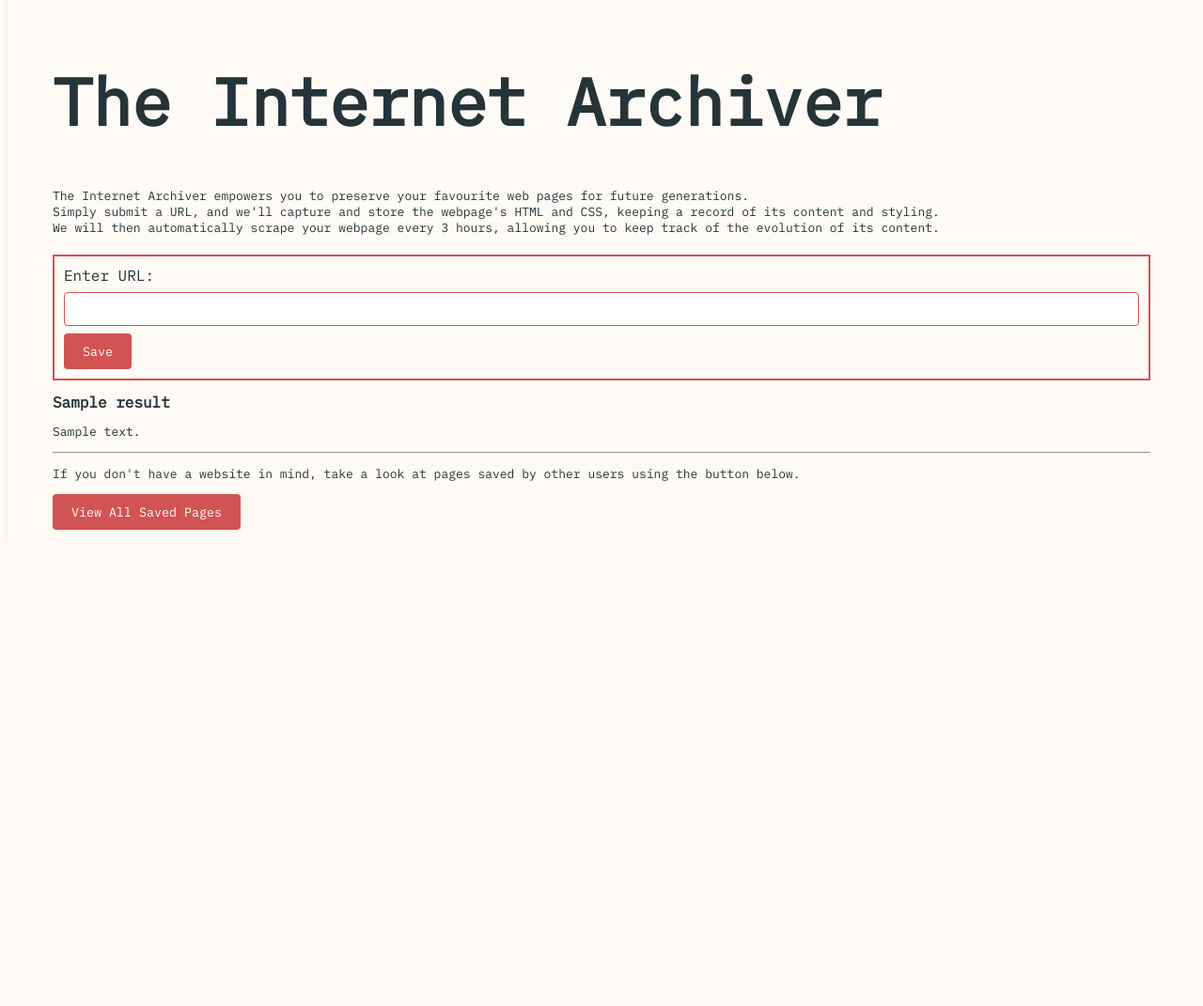
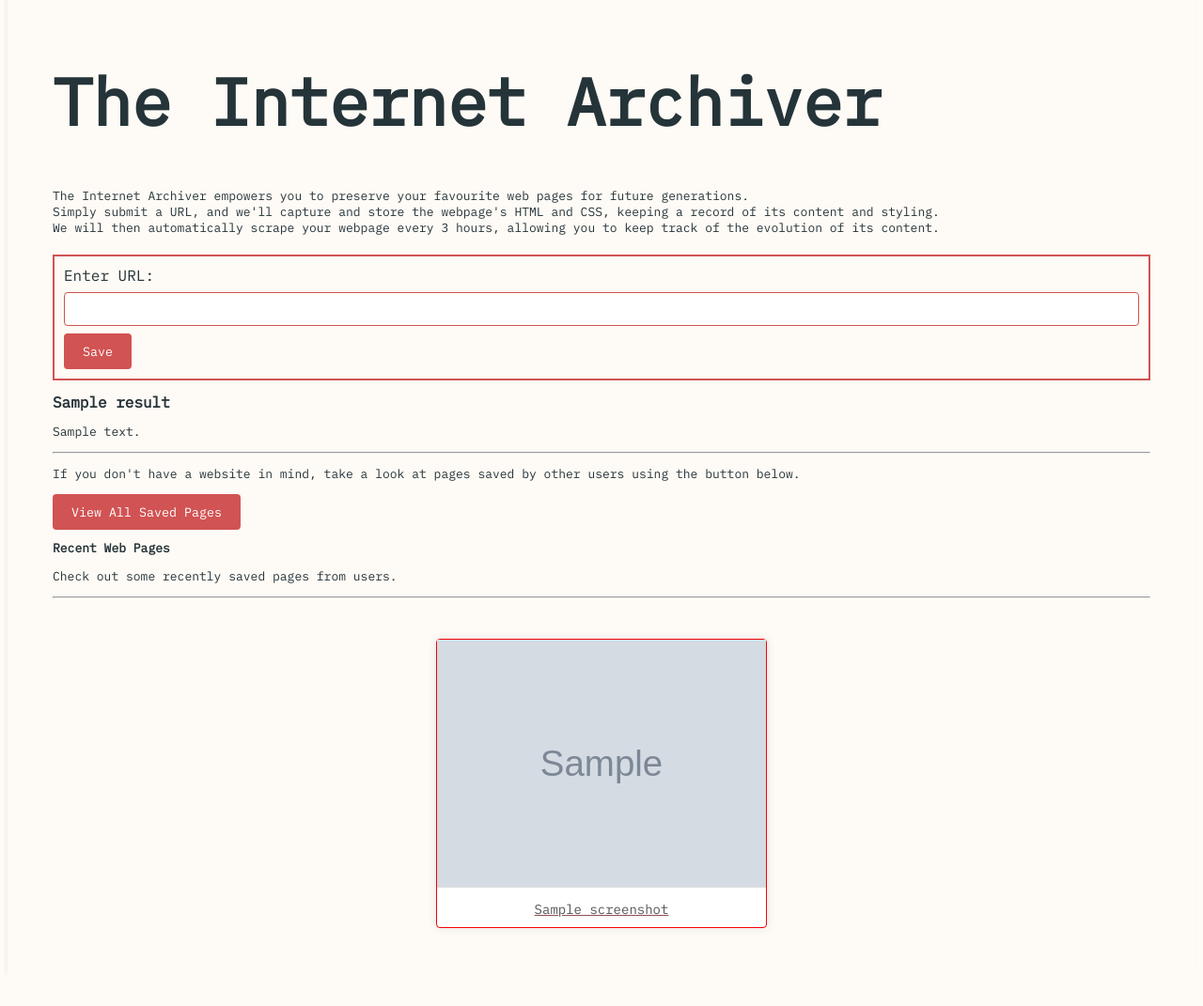
Before and after one commit to BenBeard115/internet-archiver, a Flask app: template api/templates/index.html in a window 1280 px wide. Shown: the part 33-1104 px from the top of the page at 94% size. Before the commit the page ends 597 px from the top, so only its background shows below. Run offline with Flask 3, Linux system fonts and the light colour scheme; the template is opened without the code that fills it: most values are stand-ins (such as "Sample title", 1, 10 or a date in 2020); grey boxes marked "Sample" are stand-in pictures; some web fonts are replaced.

Commit message:
Added screenshot to homepage

```diff
--- a/api/app.py
+++ b/api/app.py
@@ -38,7 +38,8 @@ from download_from_s3 import (
     filter_keys_by_website,
     get_recent_object_keys,
     format_object_key_titles,
-    get_object_from_s3
+    get_object_from_s3,
+    download_data_file
 )
 
 from chat_gpt_utils import (
@@ -48,6 +49,7 @@ from chat_gpt_utils import (
 DISPLAY_SIZE = (800, 600)
 IMAGE_FILE_FORMAT = '.png'
 HTML_FILE_FORMAT = '.html'
+NUM_OF_SITES_HOMEPAGE = 12
 
 
 load_dotenv()
@@ -158,16 +160,37 @@ def index():
     status = request.args.get('status')
     gpt_summary = request.args.get('summary')
 
+    s3_client = get_s3_client(environ)
+
+    recent_scrapes = get_recent_object_keys(
+        s3_client, environ['S3_BUCKET'], NUM_OF_SITES_HOMEPAGE)
+
+    local_img_files = []
+    screenshot_labels = []
+    for scrape in recent_scrapes:
+
+        local_filename = download_data_file(
+            s3_client, environ['S3_BUCKET'], scrape, 'static')
+
+        local_img_files.append(local_filename)
+        screenshot_labels.append(scrape.split(
+            '/')[0] + '/' + scrape.split('/')[1])
+
+    screenshots = zip(local_img_files, screenshot_labels)
+
     if status == 'success':
         print(gpt_summary)
         return render_template('index.html',
                                result='Save successful!',
                                gpt_summary=gpt_summary,
+                               screenshots=screenshots
                                )
     elif status == 'failure':
-        return render_template('index.html', result='Sorry, that webpage is not currently supported.')
+        return render_template('index.html',
+                               result='Sorry, that webpage is not currently supported.',
+                               screenshots=screenshots)
     else:
-        return render_template('index.html')
+        return render_template('index.html', screenshots=screenshots)
 
 
 # Redirect to saved template page... with details
--- a/api/download_from_s3.py
+++ b/api/download_from_s3.py
@@ -46,14 +46,14 @@ def filter_keys_by_website(keys: list[str], domain: str = None) -> list[str]:
 def get_recent_object_keys(s3_client: client, bucket: str, num_files: int = 10) -> list[str]:
     """Returns a list of the 'num_files' most recent object keys uploaded to S3."""
 
-
     contents = s3_client.list_objects(Bucket=bucket)['Contents']
 
-    sorted_contents = sorted(contents, key=lambda x: x['LastModified'], reverse=True)
+    sorted_contents = sorted(
+        contents, key=lambda x: x['LastModified'], reverse=True)
 
     recent_keys = [
-        o['Key'] for o in sorted_contents[:num_files] if '.html' in o["Key"]
-    ]
+        o['Key'] for o in sorted_contents if '.png' in o["Key"]
+    ][:num_files]
 
     return recent_keys
 
@@ -61,15 +61,13 @@ def get_recent_object_keys(s3_client: client, bucket: str, num_files: int = 10)
 def format_object_key_titles(keys: list[str]) -> list[str]:
     """Formats the keys as standardised titles to be listed on the website."""
 
-    formatted_keys = [key.split('-')[0].replace("  ", " ").replace('/',' - ') for key in keys]
+    formatted_keys = [
+        key.split('-')[0].replace("  ", " ").replace('/', ' - ') for key in keys]
     return set(formatted_keys)
 
 
 def download_data_file(s3_client: client, bucket: str, key: str, folder_name: str) -> str:
     """Downloads the files with relevant keys to a folder name of choice."""
-
-    if not path.exists(folder_name):
-        mkdir(folder_name)
 
     new_filename = key.replace('/', '-')
 
@@ -77,13 +75,12 @@ def download_data_file(s3_client: client, bucket: str, key: str, folder_name: st
     s3_client.download_file(bucket, key, f"{folder_name}/{new_filename}")
     return new_filename
 
+
 def get_object_from_s3(s3_client: client, bucket: str, filename: str) -> str:
     """Accesses the html content directly from the s3 bucket and return it as a string."""
     response = s3_client.get_object(Bucket=bucket, Key=filename)
     html = response['Body'].read().decode('utf-8')
     return html
-
-
 
 
 if __name__ == "__main__":
@@ -100,4 +97,5 @@ if __name__ == "__main__":
 
     # download_data_files(s3_client, BUCKET, ikea_html, 'data')
 
-    get_object_from_s3(s3_client, BUCKET, "www.rocketleague.com/Rocket League     Rocket League  - Official Site/2024-01-05T15:53:37.392835.html")
+    get_object_from_s3(
+        s3_client, BUCKET, "www.rocketleague.com/Rocket League     Rocket League  - Official Site/2024-01-05T15:53:37.392835.html")
--- a/api/static/style.css
+++ b/api/static/style.css
@@ -136,3 +136,46 @@ a:visited {
 a:hover {
   color: #FF5454;
 }
+
+.menu-container {
+  display: flex;
+  flex-wrap: wrap;
+  justify-content: space-around;
+  padding: 20px;
+}
+
+.menu-item {
+  width: 350px;
+  margin: 15px;
+  background-color: #fff;
+  box-shadow: 0 0 10px rgba(0, 0, 0, 0.1);
+  transition: transform 0.3s ease-in-out;
+  border: 1px solid #F40105;
+  /* Thin red border */
+  border-radius: 4px;
+  /* Optional: Add rounded corners for a better visual appearance */
+}
+
+.menu-item:hover {
+  transform: scale(1.05);
+}
+
+.menu-item img {
+  width: 100%;
+  height: auto;
+  border-bottom: 1px solid #ddd;
+}
+
+.menu-item p {
+  padding: 10px;
+  text-align: center;
+  margin: 0;
+  font-size: 14px;
+  color: #555;
+  word-wrap: break-word;
+  /* Add this property to enable word wrapping */
+  /* max-height: 3em; */
+  /* Set a maximum height for better control */
+  overflow: hidden;
+  /* Hide overflow beyond the maximum height */
+}
--- a/api/templates/index.html
+++ b/api/templates/index.html
@@ -48,7 +48,25 @@
             View All Saved Pages
         </button>
 
-        </main>
+
+        <h2>Recent Web Pages</h2>
+        <div>
+            <p>Check out some recently saved pages from users.
+            </p>
+        </div>
+        <hr>
+
+        <div class="menu-container">
+            {% for img_filename, label in screenshots %}
+            <div class="menu-item">
+                <a href="">
+                    <img src="{{ url_for('static', filename=img_filename) }}" alt="Screenshot">
+                    <p>{{ label }}</p>
+                </a>
+            </div>
+            {% endfor %}
+        </div>
+
 </body>
 
 </html>
```
Lines whose indentation alone changed are shown as unchanged.
